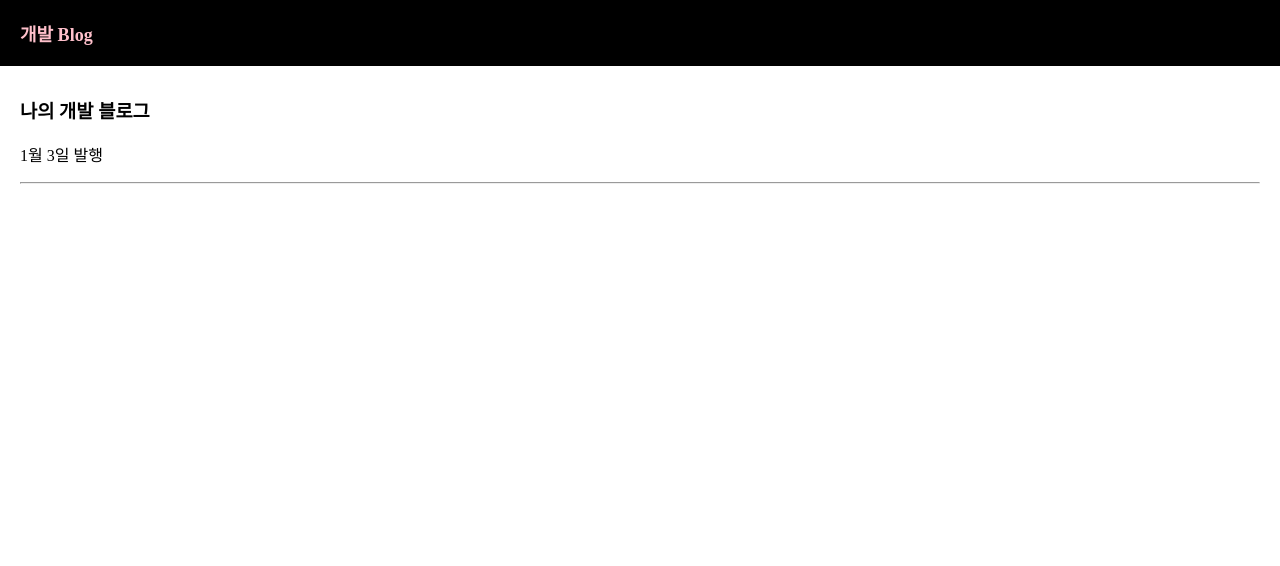
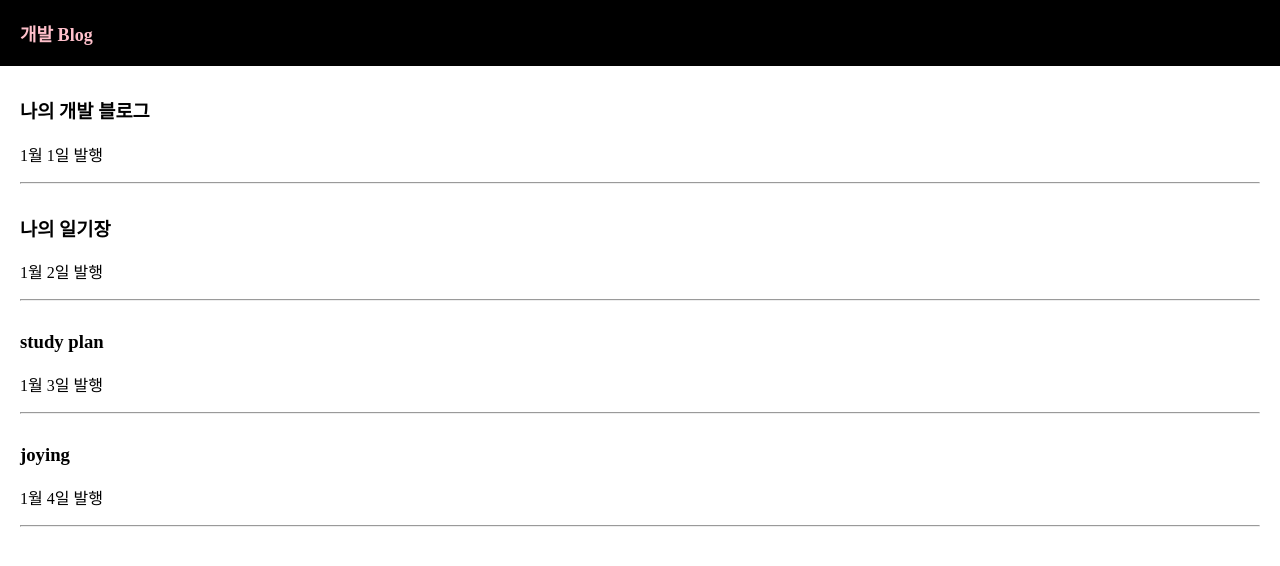
Before and after one commit to gaheehee/blog1, a React (Create React App) app: page / in a window 1280 px wide. Shown: the top 566 px of the page. Built offline with nearby package versions, Linux system fonts and the light colour scheme.

Commit message:
make list 2

```diff
--- a/src/App.js
+++ b/src/App.js
@@ -7,18 +7,41 @@ function App() {
   let style1 = {color:'pink', fontSize: '18px'}
   let posts = '개발 블로그';
 
-  let [title,title_change] = useState(['나의 개발 블로그','나의 일기장']);
+  // state 사용
+  let [title, title_change] = useState(['나의 개발 블로그','나의 일기장','study plan','joying']);
+  let [date, date_change] = useState(['1월 1일 발행','1월 2일 발행','1월 3일 발행','1월 4일 발행']);
 
   return (
     <div className="App">
+
       <div className = "black-nav">
         <div style = {style1}>개발 Blog</div>
       </div>
+
       <div className = "list">
         <h3> { title[0] } </h3>
-        <p> 1월 3일 발행 </p>
+        <p> { date[0] } </p>
         <hr/>
       </div>
+
+      <div className = "list">
+        <h3> { title[1] }</h3>
+        <p> { date[1] }</p>
+        <hr/>
+      </div>
+
+      <div className = "list">
+        <h3> { title[2] }</h3>
+        <p> { date[2] }</p>
+        <hr/>
+      </div>
+
+      <div className = "list">
+        <h3> { title[3] }</h3>
+        <p> { date[3] }</p>
+        <hr/>
+      </div>
+
     </div>
   );
 }
```
